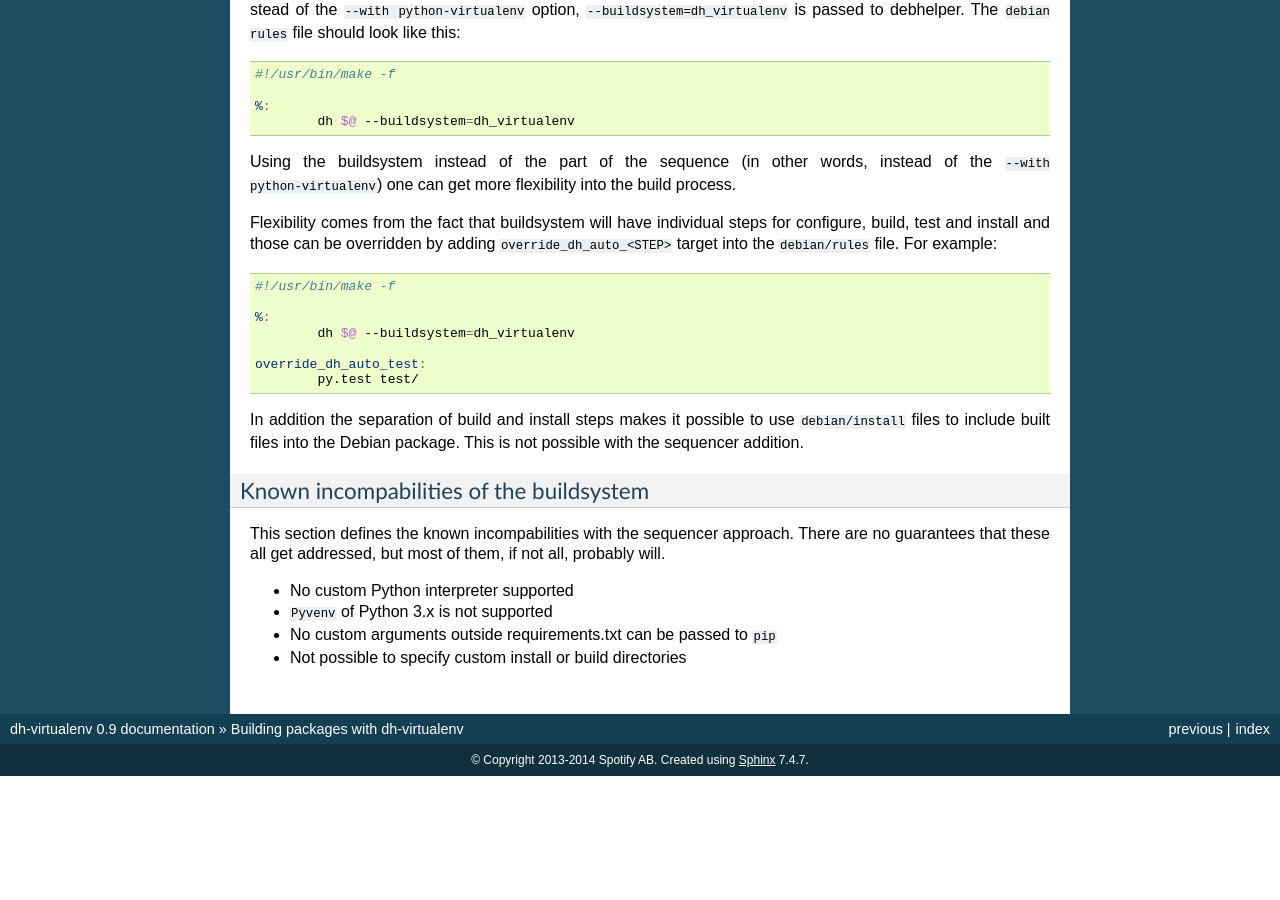
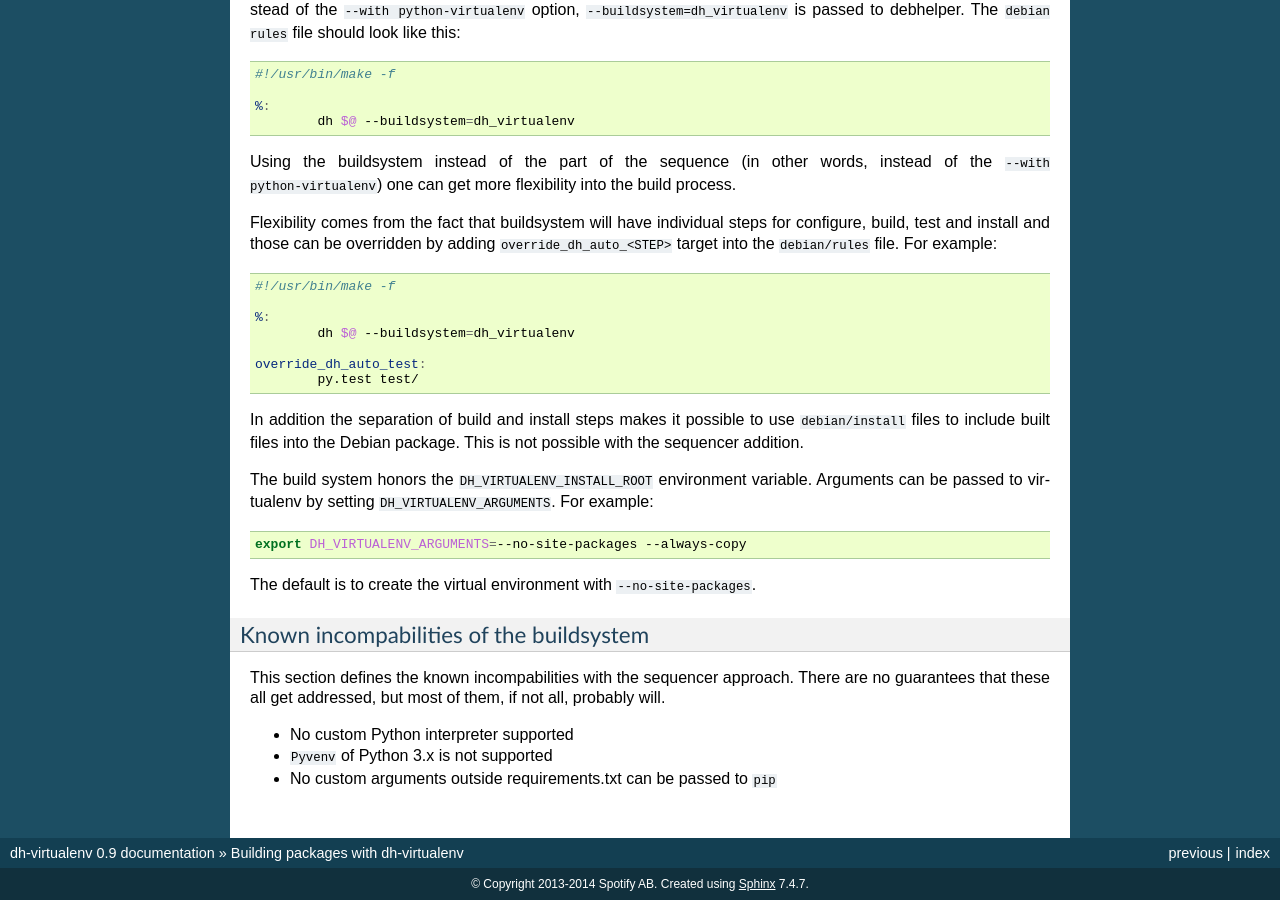
Before and after one commit to spotify/dh-virtualenv, a Sphinx documentation site: the page built from doc/usage.rst, in a window 1280 px wide and 900 px high, scrolled down 2384 px. Built offline with Sphinx 7.4.7, drawn with Linux system fonts in a browser that asks for light colours; before the commit the page ends 3160 px from its top, so only the background shows below that.

Commit message:
Override build system settings with environment variables

```diff
--- a/doc/usage.rst
+++ b/doc/usage.rst
@@ -197,6 +197,16 @@ In addition the separation of build and install steps makes it
 possible to use ``debian/install`` files to include built files into
 the Debian package. This is not possible with the sequencer addition.
 
+The build system honors the ``DH_VIRTUALENV_INSTALL_ROOT`` environment
+variable. Arguments can be passed to virtualenv by setting
+``DH_VIRTUALENV_ARGUMENTS``. For example:
+
+.. code-block:: make
+
+  export DH_VIRTUALENV_ARGUMENTS=--no-site-packages --always-copy
+
+The default is to create the virtual environment with ``--no-site-packages``.
+
 Known incompabilities of the buildsystem
 ----------------------------------------
 
@@ -208,4 +218,3 @@ most of them, if not all, probably will.
 * ``Pyvenv`` of Python 3.x is not supported
 * No custom arguments outside requirements.txt can be passed to
   ``pip``
-* Not possible to specify custom install or build directories
```
Also changed, not shown: doc/info.rst (+7 -0 lines), 1 other file.
